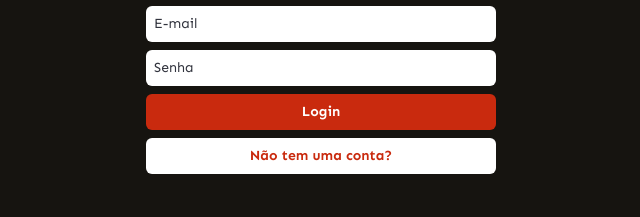
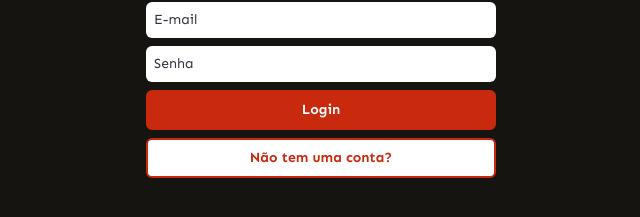
Before and after one commit to DevWesleyMedeiros/casa-do-hamburger, a React (Vite) app in the folder front-end/: page /login in a window 1280 px wide. Shown: the part 365-582 px from the top of the page, without its empty margins (319-959 px from the left). Built offline with nearby package versions, Linux system fonts and the light colour scheme.

Commit message:
style(frontend-UI): padroniza estilos dos botões e defini reações visuais nas ações neles

```diff
--- a/front-end/src/components/button/Button.tsx
+++ b/front-end/src/components/button/Button.tsx
@@ -10,16 +10,32 @@ export const Button = ({
   colorVariation = "bgRedVariation",
   ...props
 }: ButtonType) => {
-  const changeBgButton = () => {
-    if (colorVariation === "bgRedVariation") {
-      return "boder-2 w-full cursor-pointer rounded-md border-[#C92A0E] bg-[#C92A0E] py-2 text-sm font-bold text-white";
-    } else {
-      return "boder-2 text- w-full cursor-pointer rounded-md border-[#C92A0E] bg-white py-2 text-sm font-bold text-[#C92A0E]";
-    }
+  const BASE =
+    "w-full cursor-pointer rounded-md border-2 py-2 text-sm font-bold " +
+    "transition-all duration-200 ease-in-out " + // transição suave
+    "active:scale-[0.98] " + // feedback de clique
+    "disabled:opacity-50 disabled:cursor-not-allowed"; // estado desabilitado
+
+  const VARIANTS = {
+    bgRedVariation:
+      "border-[#C92A0E] bg-[#C92A0E] text-white " +
+      "hover:bg-[#a82209] hover:border-[#a82209] " + // escurece no hover
+      "hover:shadow-[0_0_12px_rgba(201,42,14,0.5)] " + // brilho vermelho
+      "focus-visible:ring-2 focus-visible:ring-[#C92A0E] focus-visible:ring-offset-2",
+
+    bgWhiteVariation:
+      "border-[#C92A0E] bg-white text-[#C92A0E] " +
+      "hover:bg-[#fff0ee] " + // fundo levemente rosado
+      "hover:shadow-[0_0_12px_rgba(201,42,14,0.25)] " +
+      "focus-visible:ring-2 focus-visible:ring-[#C92A0E] focus-visible:ring-offset-2",
   };
 
   return (
-    <button {...props} type={type} className={changeBgButton()}>
+    <button
+      {...props}
+      type={type}
+      className={`${BASE} ${VARIANTS[colorVariation ?? "bgRedVariation"]}`}
+    >
       {title}
     </button>
   );
```
